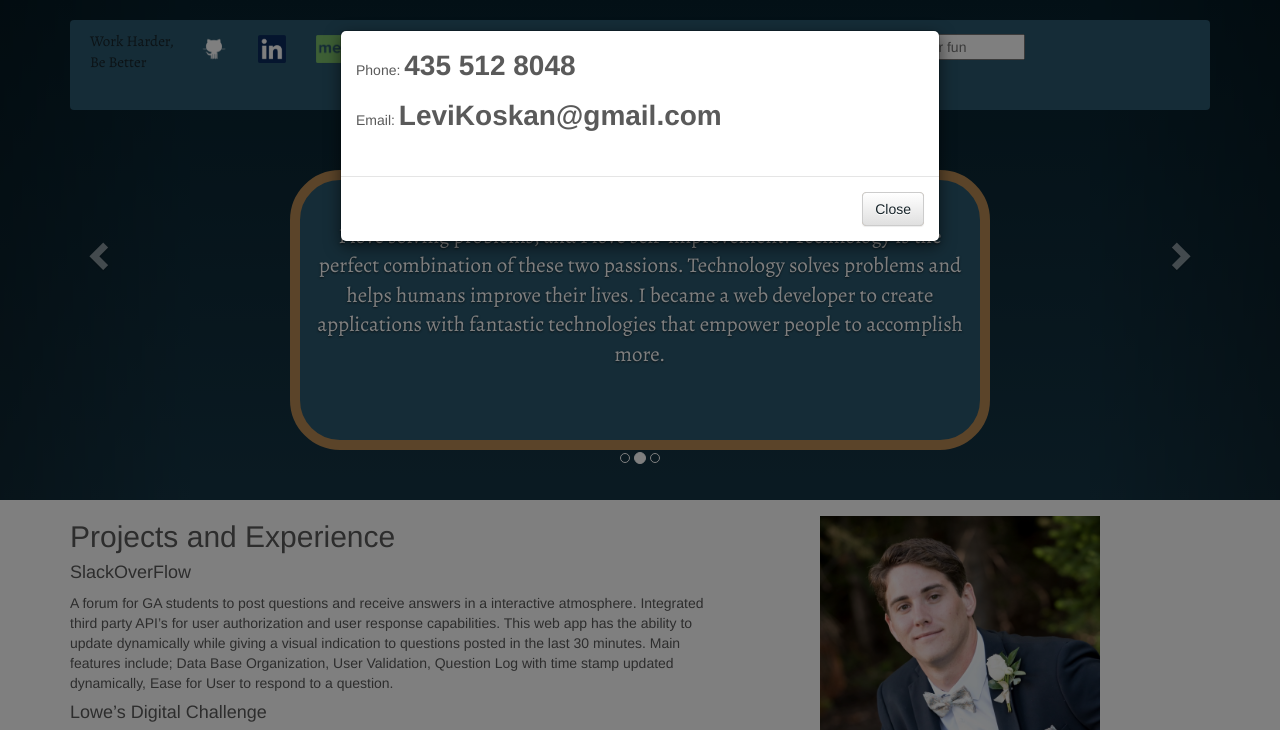
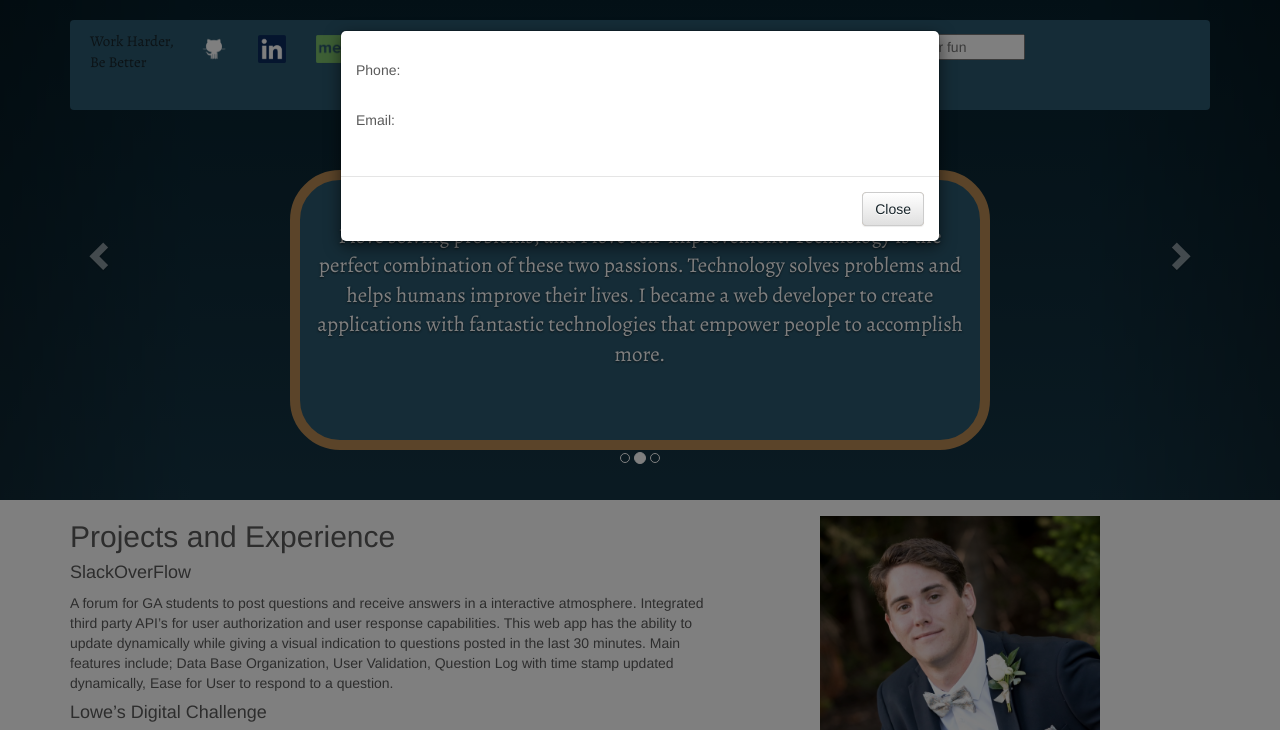
Before and after one commit to levikoskan/levikoskan.github.io, a plain HTML site: page index.html in a window 1280 px wide. Both pictures are taken after a click on the button "Contact Me". Shown: the top 730 px of the page. Drawn offline with nearby package versions, Linux system fonts and the light colour scheme.

Commit message:
removed number and email so scrappers wont call me

```diff
--- a/index.html
+++ b/index.html
@@ -68,8 +68,8 @@
         <div class="modal-dialog" role="document">
           <div class="modal-content">
             <div id="contactBody" class="modal-body">
-                <p>Phone: <span class='contactInfo'> 435 512 8048</span></p>
-                <p>Email: <span class='contactInfo'> LeviKoskan@gmail.com</span></p>
+                <p>Phone: <span class='contactInfo'> </span></p>
+                <p>Email: <span class='contactInfo'> </span></p>
             </div>
             <div class="modal-footer">
               <!-- <div id="handShake">
```
